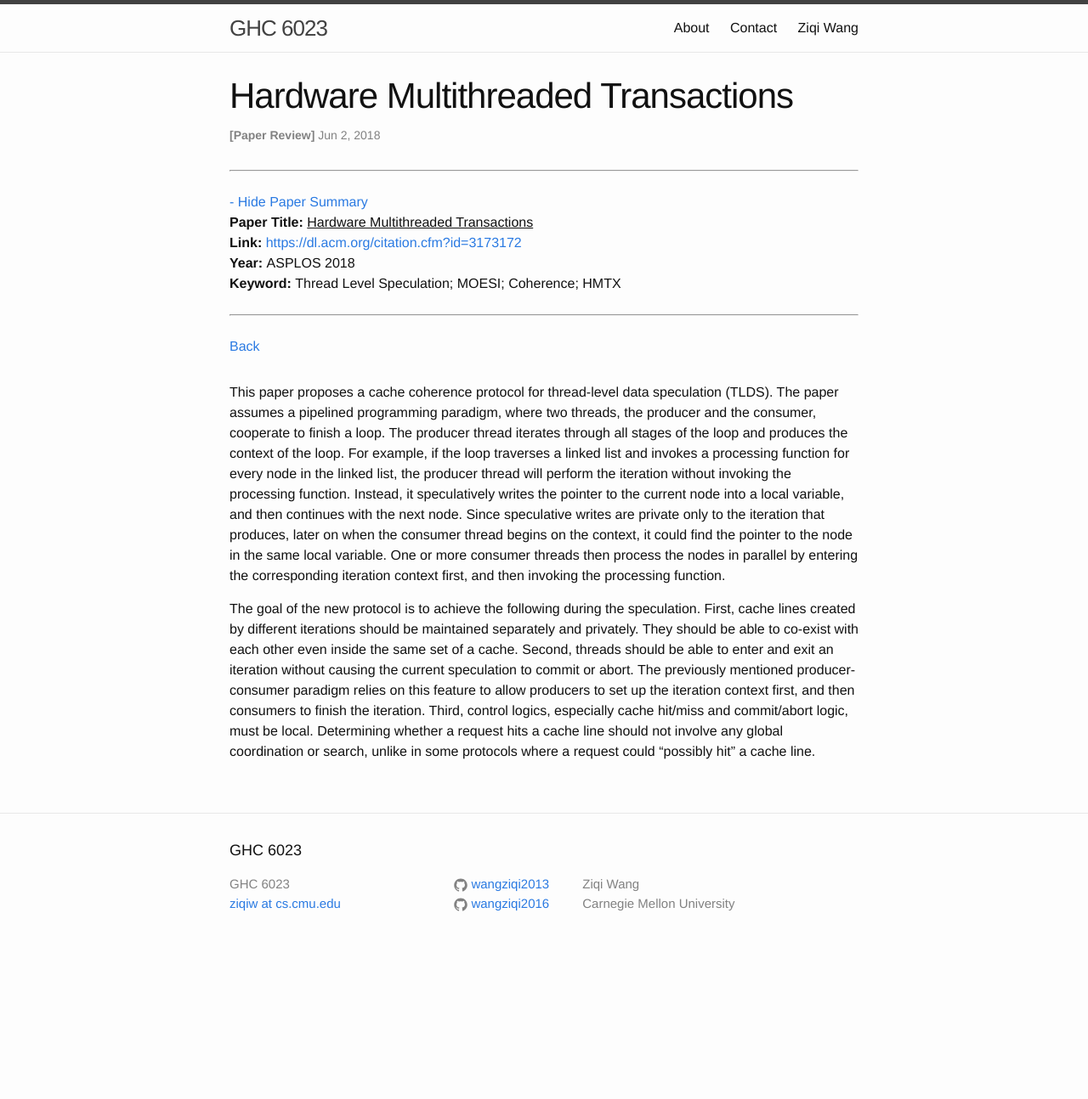
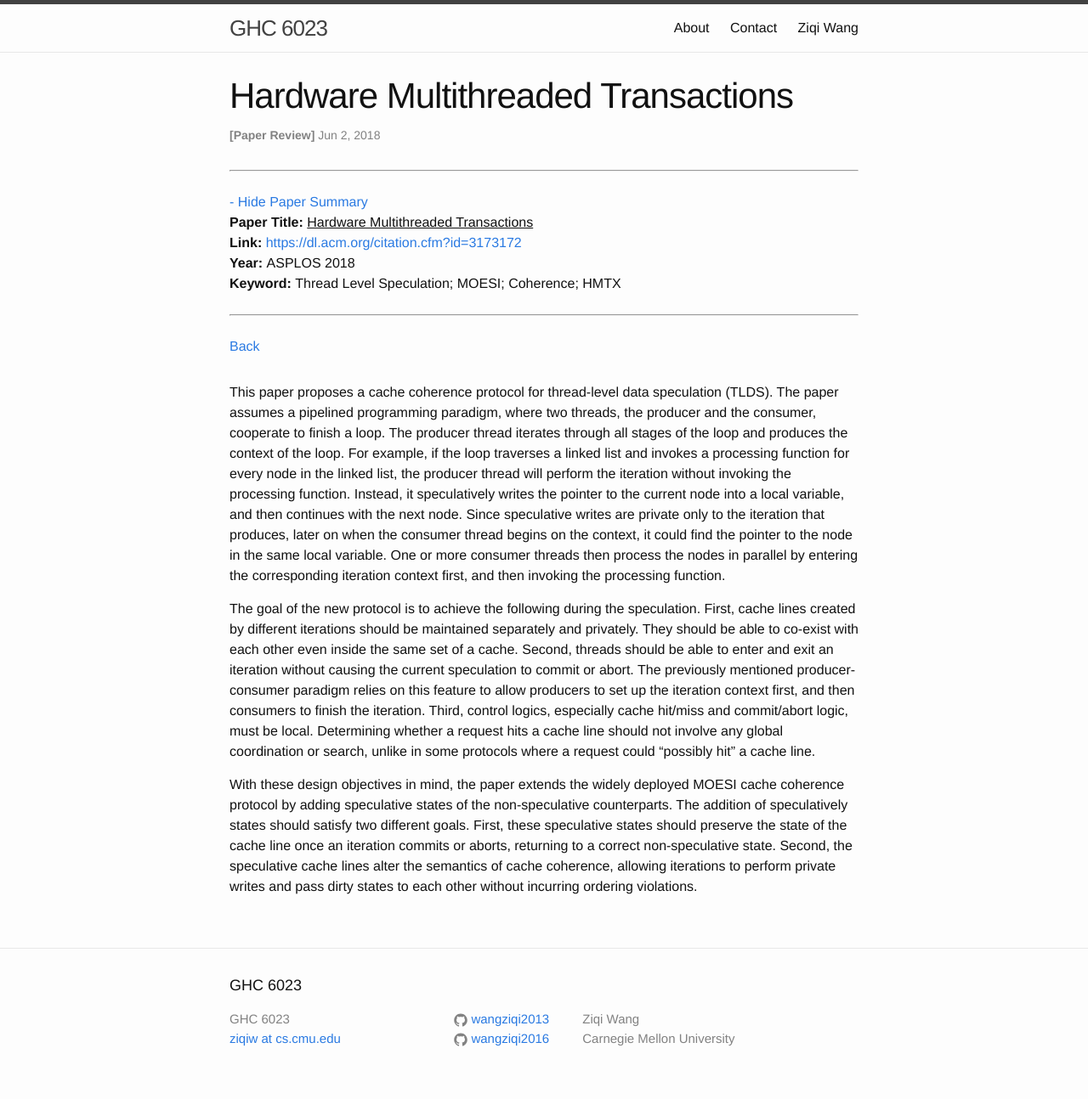
Before and after one commit to wangziqi2013/wangziqi2013.github.io, a Jekyll site: the page built from _posts/2018-06-02-Hardware-Multithreaded-Transactions.markdown, in a window 1280 px wide. Shown: the whole page at 85% size. Built offline with Jekyll 4.4.1, drawn with Linux system fonts in a browser that asks for light colours; before the commit the page ends 1135 px from its top, so only the background shows below that.

Commit message:
Adding the goal of states

```diff
--- a/_posts/2018-06-02-Hardware-Multithreaded-Transactions.markdown
+++ b/_posts/2018-06-02-Hardware-Multithreaded-Transactions.markdown
@@ -31,3 +31,10 @@ the current speculation to commit or abort. The previously mentioned producer-co
 to allow producers to set up the iteration context first, and then consumers to finish the iteration. Third, control logics,
 especially cache hit/miss and commit/abort logic, must be local. Determining whether a request hits a cache line should not
 involve any global coordination or search, unlike in some protocols where a request could "possibly hit" a cache line.
+
+With these design objectives in mind, the paper extends the widely deployed MOESI cache coherence protocol by adding
+speculative states of the non-speculative counterparts. The addition of speculatively states should satisfy two
+different goals. First, these speculative states should preserve the state of the cache line once an iteration commits
+or aborts, returning to a correct non-speculative state. Second, the speculative cache lines alter the semantics
+of cache coherence, allowing iterations to perform private writes and pass dirty states to each other without incurring
+ordering violations.
```
